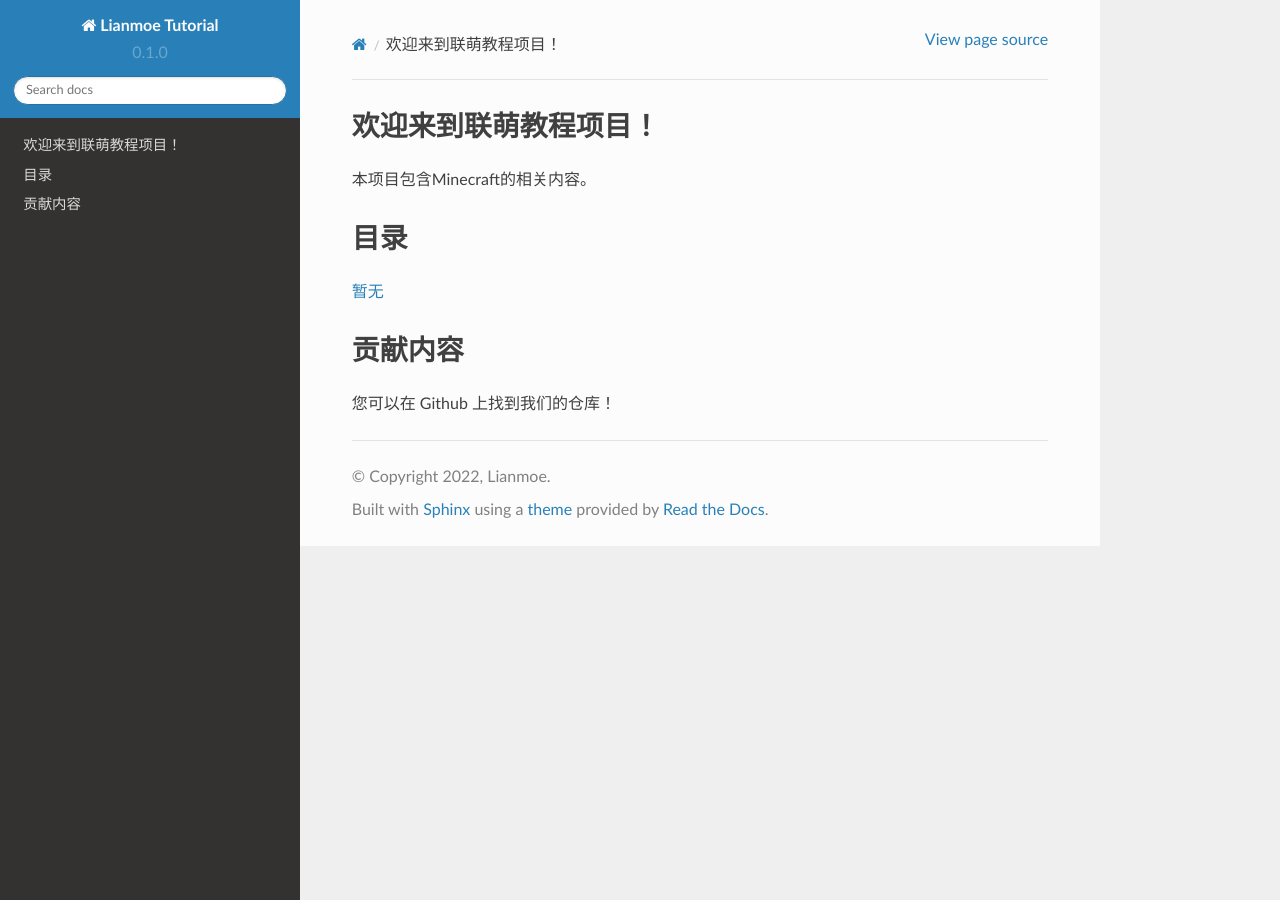
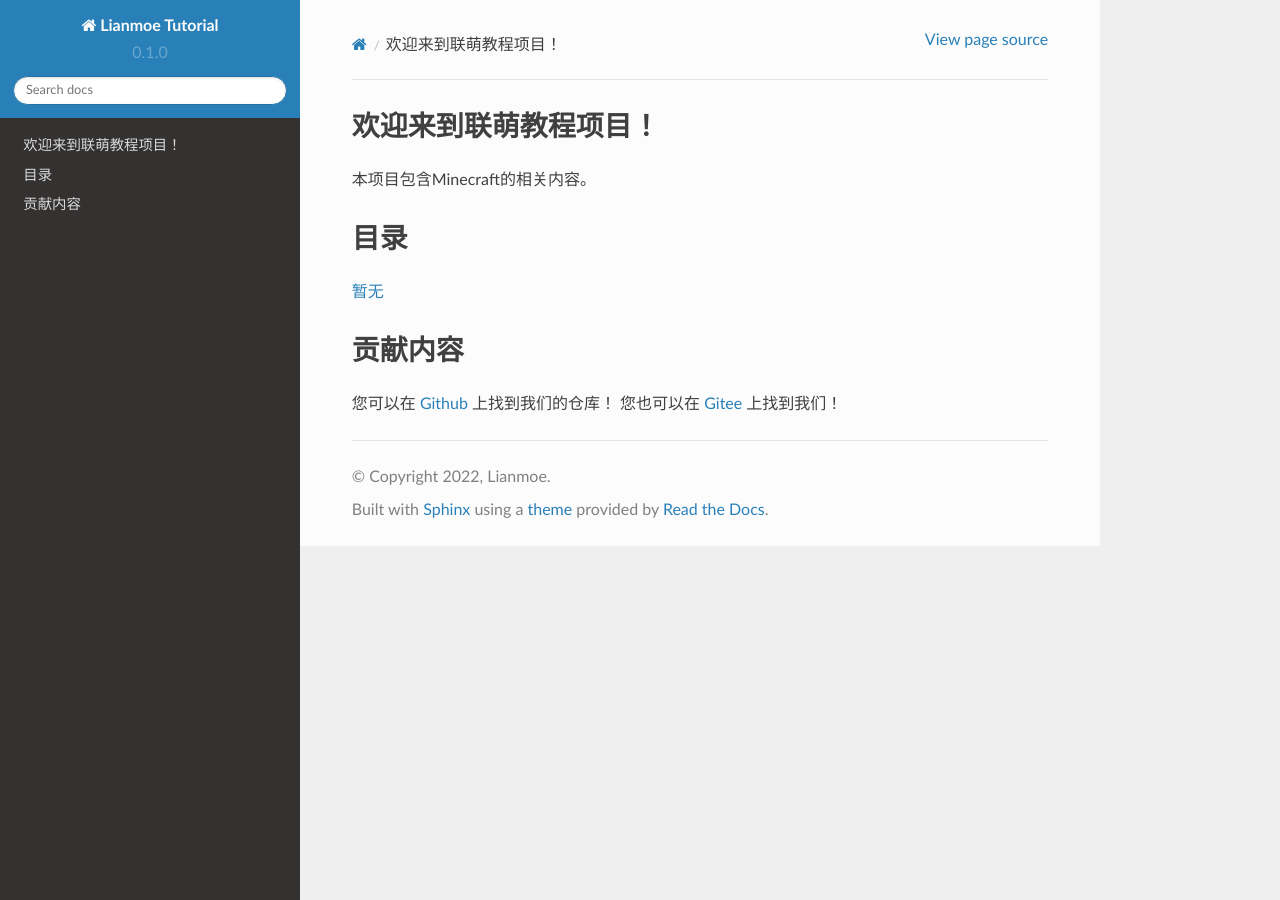
Before and after one commit to Lianmoe/Lianmoe-Tutorial, a Sphinx documentation site: the page built from docs/source/index.rst, in a window 1280 px wide. Built offline with Sphinx 7.4.7 and the Read the Docs theme 2.0.0, drawn with Linux system fonts in a browser that asks for light colours.

Commit message:
Update index.rst

```diff
--- a/docs/source/index.rst
+++ b/docs/source/index.rst
@@ -11,4 +11,5 @@
 贡献内容
 --------
 
-您可以在 Github 上找到我们的仓库！
+您可以在 `Github <https://github.com/Lianmoe/Lianmoe-Tutorial>`_  上找到我们的仓库！
+您也可以在 `Gitee <https://gitee.com/Lianmoe/minecraft-community-tutorial>`_ 上找到我们！
```
